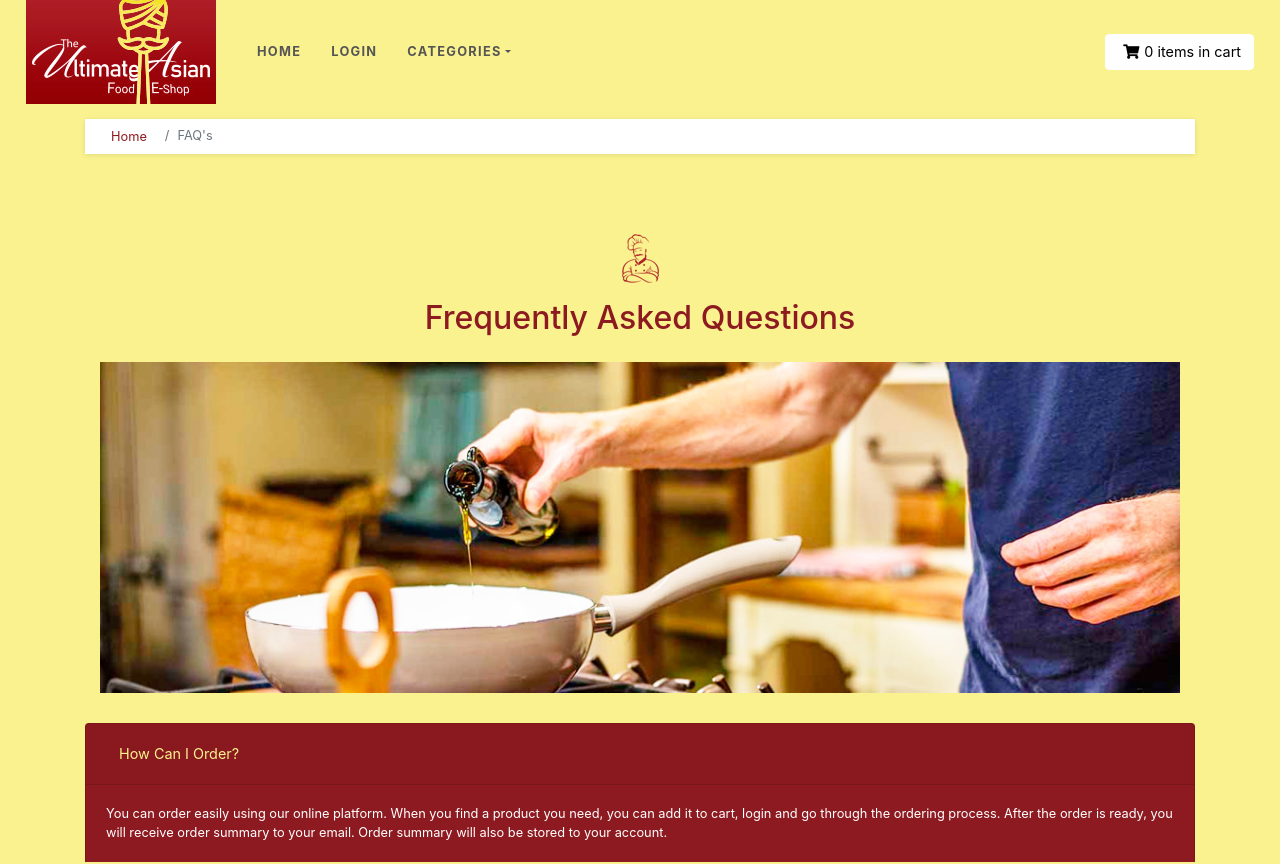
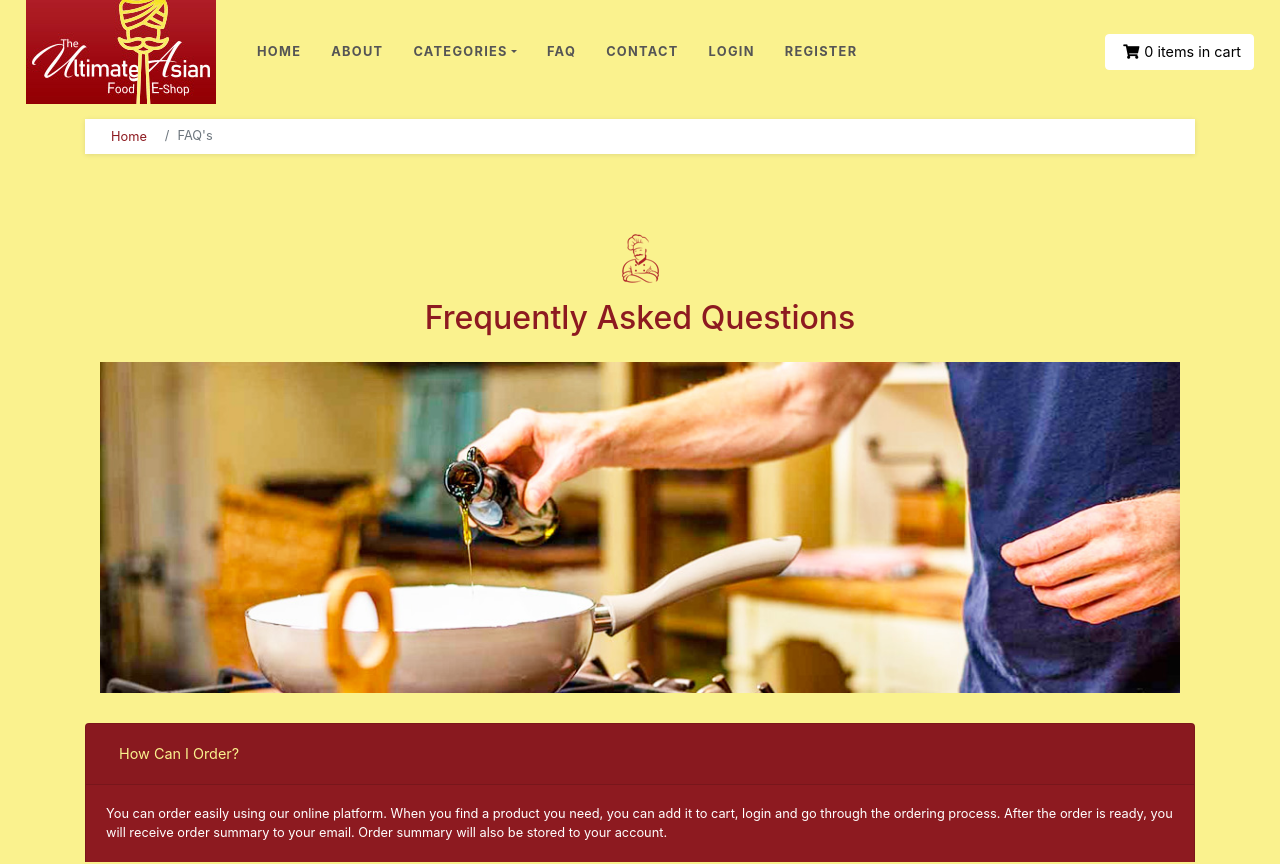
Before and after one commit to Kobyjc08/Frontend_Ultimate_Asian_Food, a React (Create React App) app in the folder frontend/: page /FAQ in a window 1280 px wide. Shown: the top 864 px of the page. Built offline with nearby package versions, Linux system fonts and the light colour scheme; no server answers.

Commit message:
updated Header menu

```diff
--- a/frontend/src/shared/Header.js
+++ b/frontend/src/shared/Header.js
@@ -24,8 +24,8 @@ export const Header = () => {
           <Link to="/" className="nav-link2 active">
             Home
           </Link>
-          <Link to="/Login" className="nav-link2">
-            Login
+          <Link to="/About" className="nav-link2">
+            About
           </Link>
           <NavDropdown title="Categories" id="collasible-nav-dropdown">
             <NavDropdown.Item>
@@ -45,6 +45,18 @@ export const Header = () => {
               </Link>
             </NavDropdown.Item>
           </NavDropdown>
+          <Link to="/Faq" className="nav-link2">
+            FAQ
+          </Link>
+          <Link to="/Contact" className="nav-link2">
+            Contact
+          </Link>
+          <Link to="/Login" className="nav-link2">
+            Login
+          </Link>
+          <Link to="/Register" className="nav-link2">
+            Register
+          </Link>
         </Nav>
         <Nav>
           <div className="navbar-buttons d-flex justify-content-end">
```
